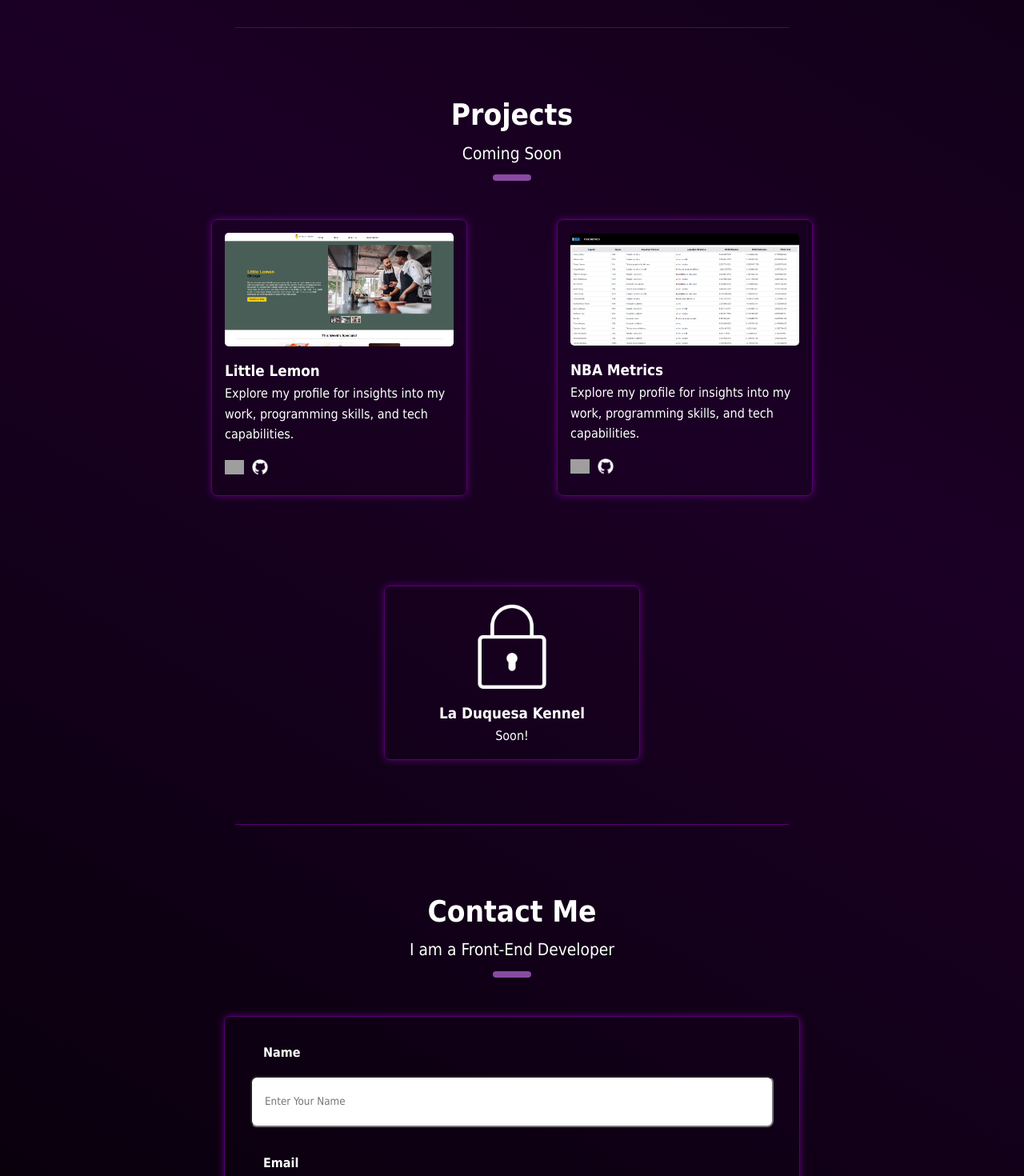
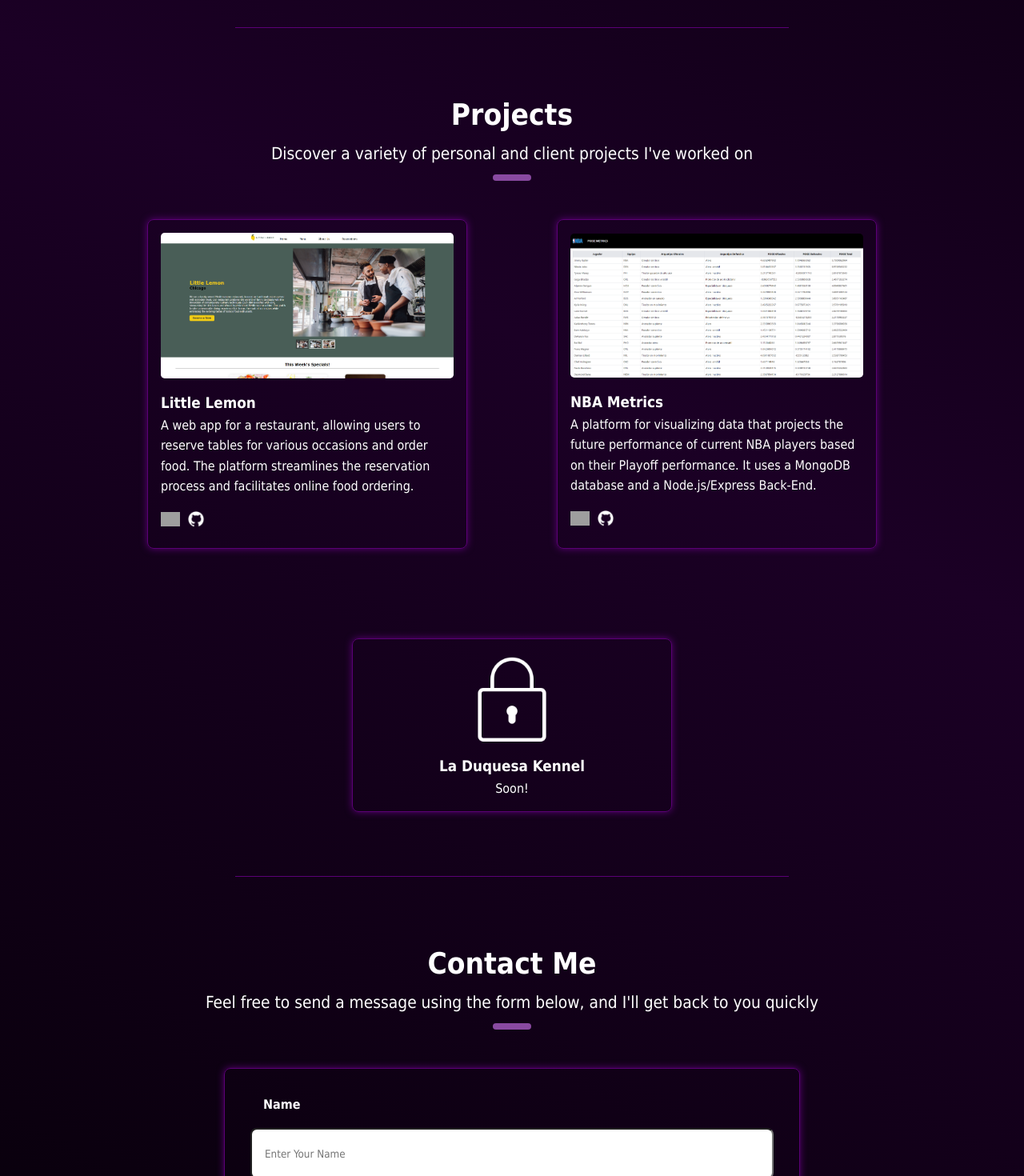
Before and after one commit to destrada7/front-end-portfolio, a React (Create React App) app: page / in a window 1280 px wide. Shown: the part 1448-2918 px from the top of the page at 80% size. Built offline with nearby package versions, Linux system fonts and the light colour scheme; grey boxes are pictures that could not be loaded.

Commit message:
Replaced provisional texts for the actual paragraphs of some projects and Project section intro

```diff
--- a/src/components/ContactSection.js
+++ b/src/components/ContactSection.js
@@ -9,7 +9,7 @@ const ContactSection = forwardRef((props, ref) => {
       <div className="contact_container" id="contact">
         <div className="contact_intro">
           <h2>Contact Me</h2>
-          <p>I am a Front-End Developer</p>
+          <p>Feel free to send a message using the form below, and I'll get back to you quickly</p>
         </div>
         <ContactForm />
       </div>
--- a/src/components/Projects.js
+++ b/src/components/Projects.js
@@ -8,7 +8,7 @@ const Projects = forwardRef((props, ref) => {
       <div className="projects_container">
         <div className="projects_intro">
           <h2>Projects</h2>
-          <p>Coming Soon</p>
+          <p>Discover a variety of personal and client projects I've worked on</p>
         </div>
         <div className="projects_wrapper">
           <ProjectsAlt />
--- a/src/components/ProjectsAlternative.js
+++ b/src/components/ProjectsAlternative.js
@@ -14,7 +14,7 @@ const ProjectsAlt = () => {
                     <img src={littlelemon} alt="Little Lemon Page" />
                     <figcaption className="project-figcaption">
                         <h3>Little Lemon</h3>
-                        <p>Explore my profile for insights into my work, programming skills, and tech capabilities.</p>
+                        <p>A web app for a restaurant, allowing users to reserve tables for various occasions and order food. The platform streamlines the reservation process and facilitates online food ordering.</p>
                     </figcaption>
                 </figure>
                 <div className="project-icons_container">
@@ -40,10 +40,10 @@ const ProjectsAlt = () => {
             </div>
             <div className="box projects-alt_wrapper" id="nba-metrics-project">
             <figure className="project_figure">
-                    <img src={nbametrics} alt="Little Lemon Page" />
+                    <img src={nbametrics} alt="NBA Metrics Page" />
                     <figcaption className="project-figcaption">
                         <h3>NBA Metrics</h3>
-                        <p>Explore my profile for insights into my work, programming skills, and tech capabilities.</p>
+                        <p>A platform for visualizing data that projects the future performance of current NBA players based on their Playoff performance. It uses a MongoDB database and a Node.js/Express Back-End.</p>
                     </figcaption>
                 </figure>
                 <div className="project-icons_container">
--- a/src/styles/ProjectsAlternative.css
+++ b/src/styles/ProjectsAlternative.css
@@ -13,7 +13,7 @@
     flex-direction: column;
     justify-content: center;
     align-items: center;
-    width: 20rem;
+    width: 25rem;
     height: auto;
     padding: 1rem;
     background: transparent;
```
Also changed, not shown: 1 other file (tests, documents, lock files or other folders).
